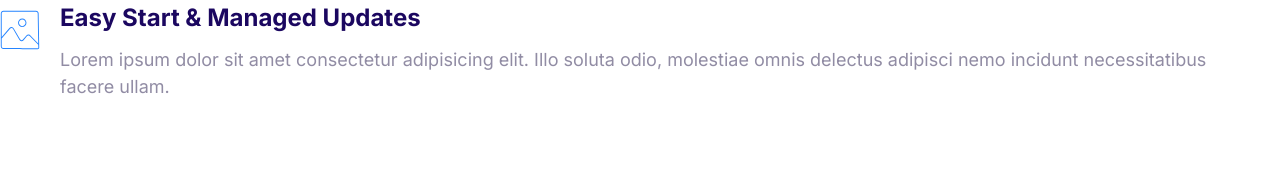
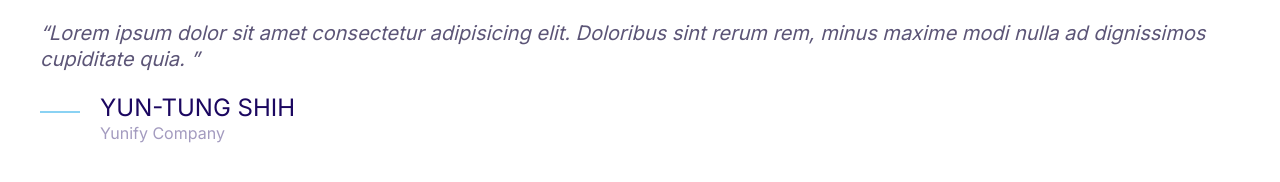
Before and after one commit to yuntung/yunify, a plain HTML site: page index.html in a window 1280 px wide. Drawn offline with Linux system fonts and the light colour scheme.

Commit message:
quote components

```diff
--- a/css/styles.css
+++ b/css/styles.css
@@ -1,11 +1,12 @@
 :root {
+  --border-radius: 30px;
+  --color-accent: #ff3400;
+  --color-body-darker:#5c5577;
+  --color-body: #918ca4;
+  --color-border: #ccc;
+  --color-headings: #1b0760;
   --color-primary: #2584ff;
   --color-secondary: #00d9ff;
-  --color-accent: #ff3400;
-  --color-headings: #1b0760;
-  --color-body: #918ca4;
-  --color-border: #ccc;
-  --border-radius: 30px;
 }
 
 /* typography */
@@ -358,3 +359,51 @@
 .media__image {
   margin-top: 1rem;
 }
+
+/* Quotes */
+
+.quote {
+  font-size: 3rem;
+  font-style: italic;
+  color: var(--color-body-darker);
+  line-height: 1.3;
+}
+
+.quote__text::before {
+  content: open-quote;
+}
+
+.quote__text::after {
+  content: close-quote;
+}
+
+.quote__author {
+  font-size: 3rem;
+  font-weight: 500;
+  font-style: normal;
+  margin-bottom: 0;
+}
+
+.quote__organization {
+  color: var(--color-headings);
+  opacity: 40%;
+  font-size: 2rem;
+  font-style: normal;
+}
+
+.quote__line {
+  position: relative;
+  bottom: 10px;
+}
+
+@media screen and (min-width: 1024px) {
+  .quote {
+    font-size: 2rem;
+  }
+  .quote__author {
+    font-size: 2.4rem;
+  }
+  .quote__organization {
+    font-size: 1.6rem;
+  }
+}
--- a/index.html
+++ b/index.html
@@ -15,17 +15,25 @@
     <title>Document</title>
   </head>
   <body>
-<div class="media">
+    <blockquote class="quote">
+      <p class="quote__text">Lorem ipsum dolor sit amet consectetur adipisicing elit. Doloribus sint rerum rem, minus maxime modi nulla ad dignissimos cupiditate quia.
+      </p>
+      <footer>
+        <div class="media">
   <div class="media__image">
-      <svg class="icon icon--primary">
-      <use xlink:href="images/sprite.svg#snap"></use>
+      <svg class="icon icon--primary quote__line">
+      <use xlink:href="images/sprite.svg#line"></use>
     </svg>
   </span>
   </div>
   <div class="media__body">
-    <h3 class="media__title">Easy Start & Managed Updates</h3>
-    <p>Lorem ipsum dolor sit amet consectetur adipisicing elit. Illo soluta odio, molestiae omnis delectus adipisci nemo incidunt necessitatibus facere ullam.</p>
+    <h3 class="media__title quote__author">YUN-TUNG SHIH</h3>
+    <p class="quote__organization">
+      Yunify Company
+    </p>
   </div>
 </div>
+      </footer>
+    </blockquote>
   </body>
 </html>
```
